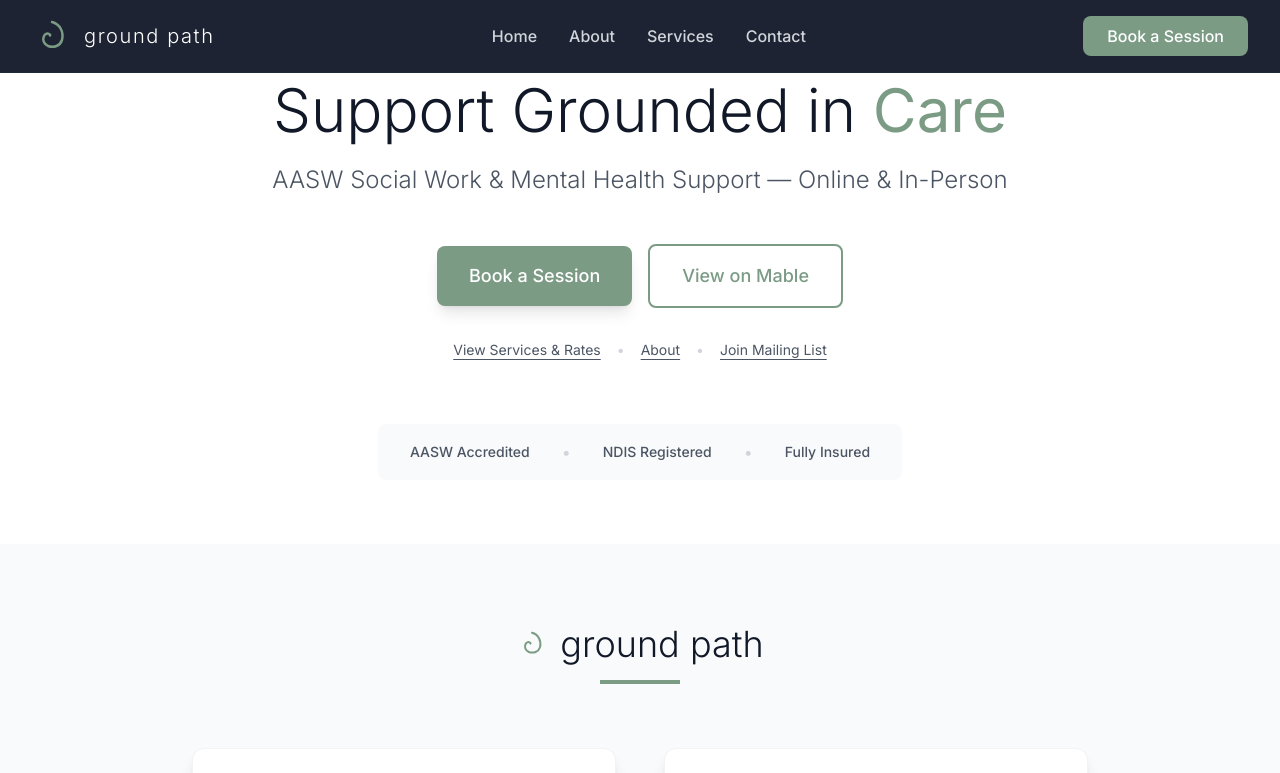
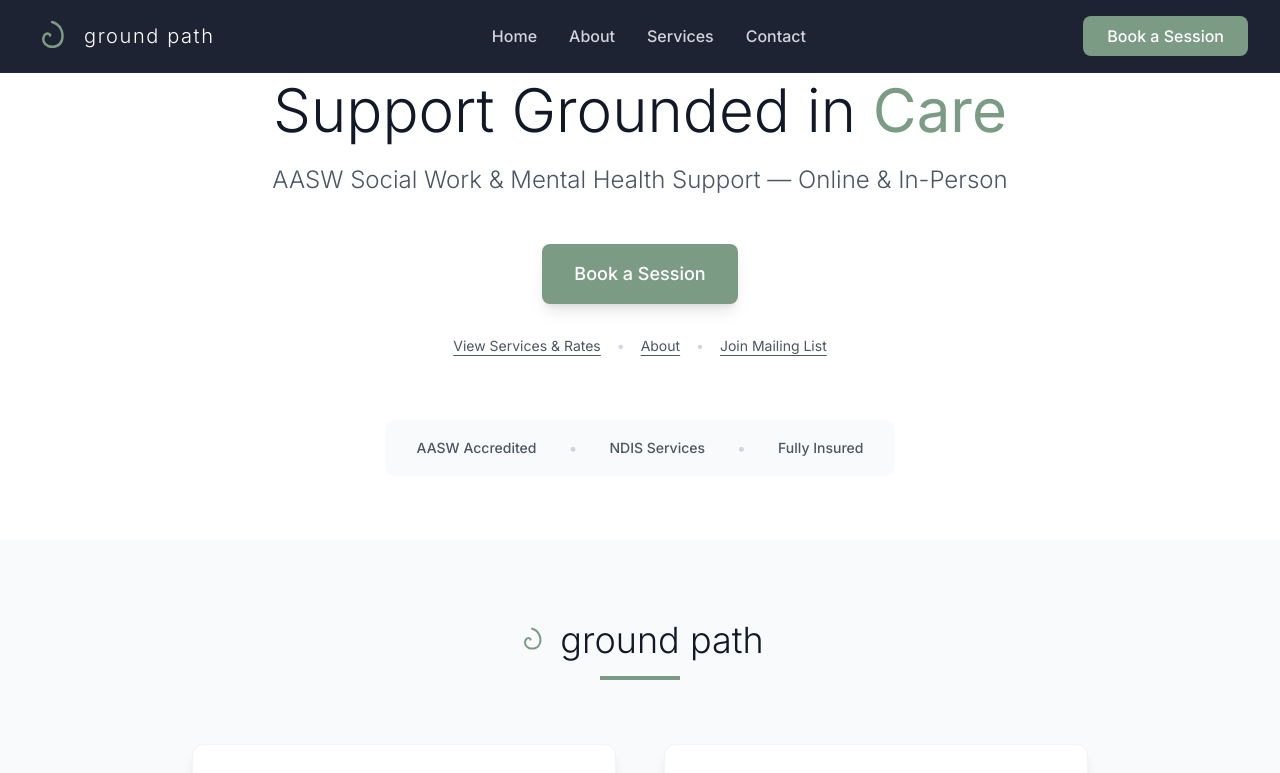
Before and after one commit to ptgh/ground-path, a React (Vite) app: page / in a window 1280 px wide. Shown: the top 773 px of the page. Built offline with nearby package versions, Linux system fonts and the light colour scheme.

Commit message:
Fix Hero component
- Change "NDIS Registered" to "NDIS Services"
- Remove the "View on Mable" button
- Make "Join Mailing List" button functional with an email link

```diff
--- a/src/components/Hero.tsx
+++ b/src/components/Hero.tsx
@@ -28,15 +28,6 @@ const Hero = () => {
             >
               Book a Session
             </button>
-
-            <a
-              href="https://www.mable.com.au"
-              target="_blank"
-              rel="noopener noreferrer"
-              className="border-2 border-sage-600 text-sage-600 px-8 py-4 rounded-lg hover:bg-sage-600 hover:text-white transition-all duration-300 font-medium text-lg"
-            >
-              View on Mable
-            </a>
           </div>
 
           {/* Secondary CTAs */}
@@ -55,9 +46,12 @@ const Hero = () => {
               About
             </button>
             <span className="text-gray-300">•</span>
-            <button className="text-gray-600 hover:text-sage-600 transition-colors underline underline-offset-4">
+            <a
+              href="mailto:connect@groundpath.com.au?subject=Mailing List Signup&body=Hi, I'd like to join your mailing list to receive updates about your services."
+              className="text-gray-600 hover:text-sage-600 transition-colors underline underline-offset-4"
+            >
               Join Mailing List
-            </button>
+            </a>
           </div>
         </div>
 
@@ -66,7 +60,7 @@ const Hero = () => {
           <div className="inline-flex items-center space-x-8 bg-gray-50 px-8 py-4 rounded-lg">
             <span className="text-sm text-gray-600 font-medium">AASW Accredited</span>
             <span className="text-gray-300">•</span>
-            <span className="text-sm text-gray-600 font-medium">NDIS Registered</span>
+            <span className="text-sm text-gray-600 font-medium">NDIS Services</span>
             <span className="text-gray-300">•</span>
             <span className="text-sm text-gray-600 font-medium">Fully Insured</span>
           </div>
```
